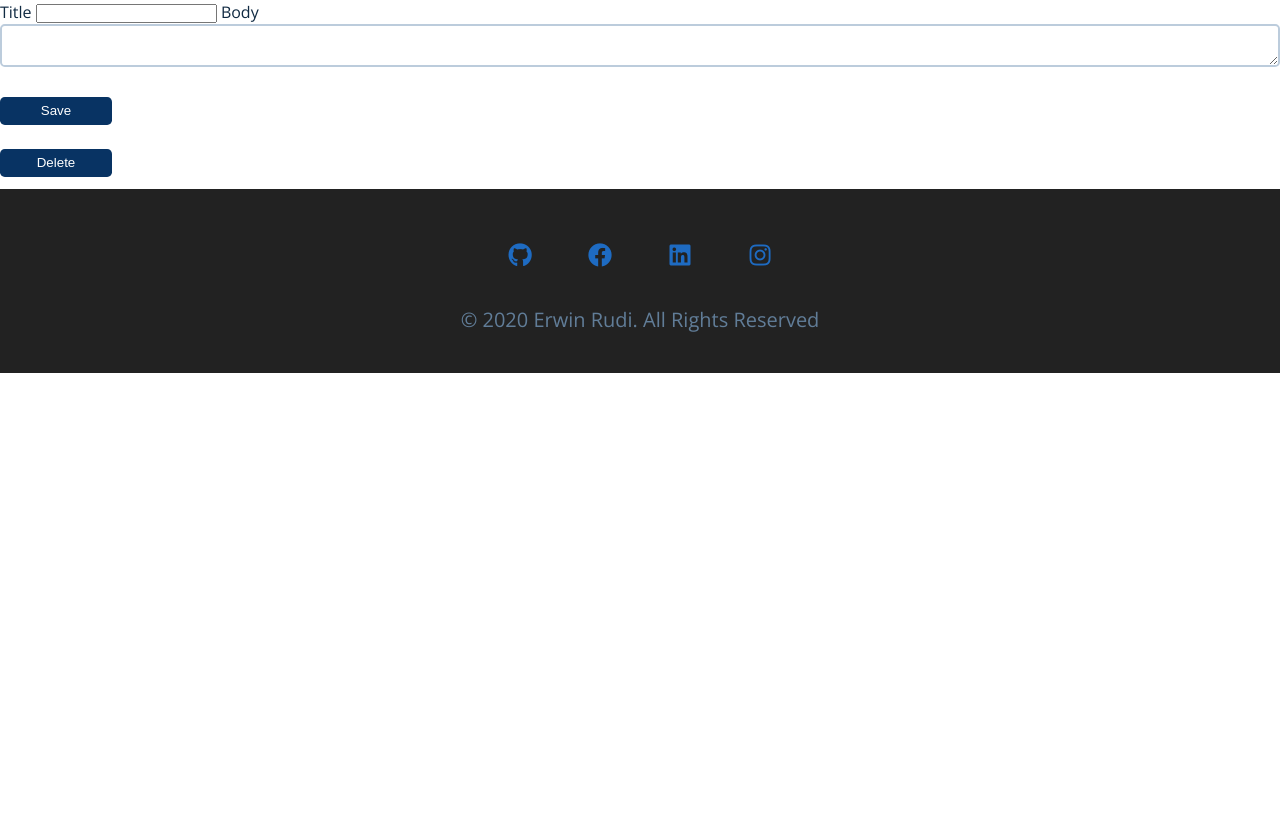
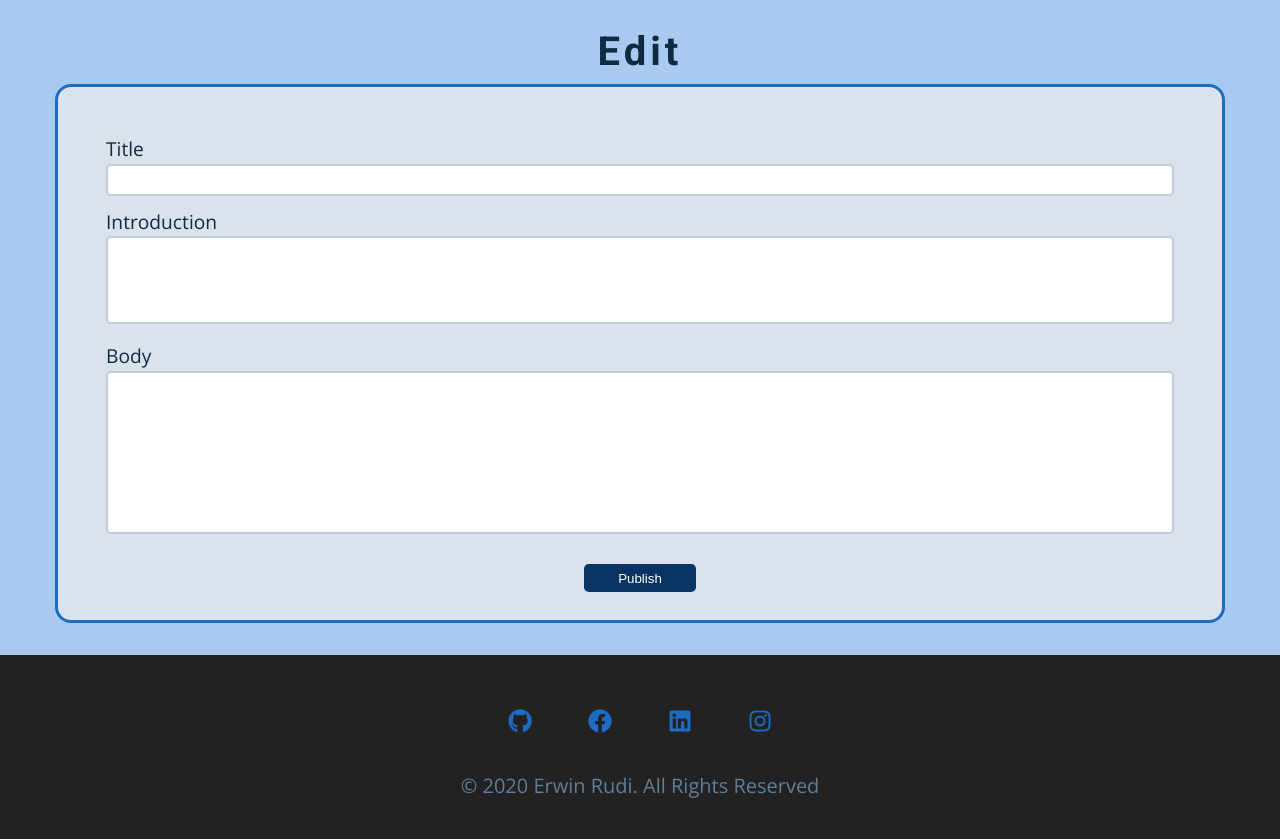
Before and after one commit to solinuck/portfolio, a Flask app: template portfolio_app/templates/blog/update.html in a window 1280 px wide. Shown: the part 80-919 px from the top of the page. Before the commit the page ends 453 px from the top, so only its background shows below. Run offline with Flask 2, Linux system fonts and the light colour scheme; the template is opened without the code that fills it, so the values that code supplies are empty.

Commit message:
update articles + small style fixes

```diff
--- a/portfolio_app/static/css/styles.css
+++ b/portfolio_app/static/css/styles.css
@@ -748,7 +748,8 @@
   margin: 0.75rem 0;
 }
 
-input[type=text]:focus, input[type=password]:focus {
+input[type=text]:focus, input[type=password]:focus, textarea:focus {
+  outline: none;
   border: 2px solid var(--clr-primary-1);
 }
 
@@ -795,7 +796,8 @@
 
 /* bloglist */
 .author-options {
-  margin: 0.5rem;
+  text-align: center;
+  margin: 2rem auto 0 auto;
   width: 120px;
 }
 
@@ -803,9 +805,6 @@
 .blog-article {
   min-height: calc(100vh - 5rem - 11.5rem);
   margin: 2rem;
-  /* display: grid;
-  flex-direction: 1fr;
-  justify-content: center; */
 }
 
 .single-article {
@@ -824,8 +823,9 @@
 
 .article-body {
   font-size: 1.2rem;
-  padding: 2rem 0;
+  padding: 1rem 0;
   color: black;
+  text-align: justify;
 }
 
 .danger {
--- a/portfolio_app/templates/auth/login.html
+++ b/portfolio_app/templates/auth/login.html
@@ -7,7 +7,7 @@
 <div class="single-page">
 
   <div class="form">
-    <div class="form-title">
+    <div class="center">
       <h2>Login</h2>
     </div>
     <div class="form-box">
--- a/portfolio_app/templates/auth/register.html
+++ b/portfolio_app/templates/auth/register.html
@@ -7,7 +7,7 @@
 <div class="single-page">
 
   <div class="form">
-    <div class="form-title">
+    <div class="center">
       <h2>registration form</h2>
     </div>
     <div class="form-box">
--- a/portfolio_app/templates/blog/bloglist.html
+++ b/portfolio_app/templates/blog/bloglist.html
@@ -27,9 +27,9 @@
             </div>
           </div>
         </div>
+        <!-- end of front of the card -->
         <div class="card-side card-back">
-          <!-- end of front of the card -->
-            <a href="{{ url_for('blog.single_article_view', id=post['id']) }}" class="btn">read more</a>
+            <a href="{{ url_for('blog.single_article_view', id=post['id'], title=post['title']) }}" class="btn">read more</a>
         </div>
       </div>
       <!-- end of single article -->
@@ -37,7 +37,7 @@
   </div>
   {% if g.user %}
     <div class="author-options">
-      <a class="action btn" href="{{ url_for('blog.create_view') }}"> Publish new article</a>
+      <a class="action btn" href="{{ url_for('blog.create_view') }}"> new article</a>
     </div>
   {% endif %}
 </div>
--- a/portfolio_app/templates/blog/create_article.html
+++ b/portfolio_app/templates/blog/create_article.html
@@ -4,7 +4,7 @@
 
 {% block content %}
 <!-- Register Form -->
-<div class="single-page">
+<div class=" section single-page">
 
   <div class="section-center create-article-center">
     <div class="center">
@@ -16,9 +16,9 @@
         <label class="form-label" for="title">Title</label>
         <input type="text" name="title" id="title" value="{{ request.form['title'] }}" required>
         <label class="form-label" for="body">Introduction</label>
-        <textarea class="article-input" type="text" name="intro" rows="5" id="body">post["intro"]</textarea>
+        <textarea class="article-input" type="text" maxlength="200" name="intro" rows="5" id="body">{% if post %}{{post["intro"]}}{% endif %}</textarea>
         <label class="form-label" for="body">Body</label>
-        <textarea class="article-input" type="text" name="body" rows="10" id="body">post["body"]</textarea>
+        <textarea class="article-input" type="text" name="body" rows="10" id="body">{% if post %}{{post["body"]}}{% endif %}</textarea>
         <div class="center">
           <input class="submit-btn" type="submit" value="Publish">
         </div>
--- a/portfolio_app/templates/blog/update.html
+++ b/portfolio_app/templates/blog/update.html
@@ -3,15 +3,26 @@
 {% block title %}Edit "{{ post['title'] }}"{% endblock %}
 
 {% block content %}
-  <form method="post">
-    <label for="title">Title</label>
-    <input name="title" id="title"
-      value="{{ request.form['title'] or post['title'] }}" required>
-    <label for="body">Body</label>
-    <textarea name="body" id="body">{{ request.form['body'] or post['body'] }}</textarea>
-    <input type="submit" value="Save">
-  </form>
-  <form action="{{ url_for('blog.delete', id=post['id']) }}" method="post">
-    <input class="danger" type="submit" value="Delete" onclick="return confirm('Are you sure?');">
-  </form>
+<div class="single-page">
+
+  <div class="section-center create-article-center">
+    <div class="center">
+      <h2>Edit {{ post['title'] }}</h2>
+    </div>
+    <div class="form-box ">
+      <div class="flash center">replace me</div>
+      <form class="form" method="post">
+        <label class="form-label" for="title">Title</label>
+        <input type="text" name="title" id="title" value="{{ request.form['title'] or post['title'] }}" required>
+        <label class="form-label" for="body">Introduction</label>
+        <textarea class="article-input" type="text" maxlength="200" name="intro" rows="5" id="body">{{ request.form['intro'] or post['intro'] }}</textarea>
+        <label class="form-label" for="body">Body</label>
+        <textarea class="article-input" type="text" name="body" rows="10" id="body">{{ request.form['body'] or post['body'] }}</textarea>
+        <div class="center">
+          <input class="submit-btn" type="submit" value="Publish">
+        </div>
+      </form>
+    </div>
+  </div>
+</div>
 {% endblock %}
```
Also changed, not shown: portfolio_app/blog.py (+26 -8 lines).
